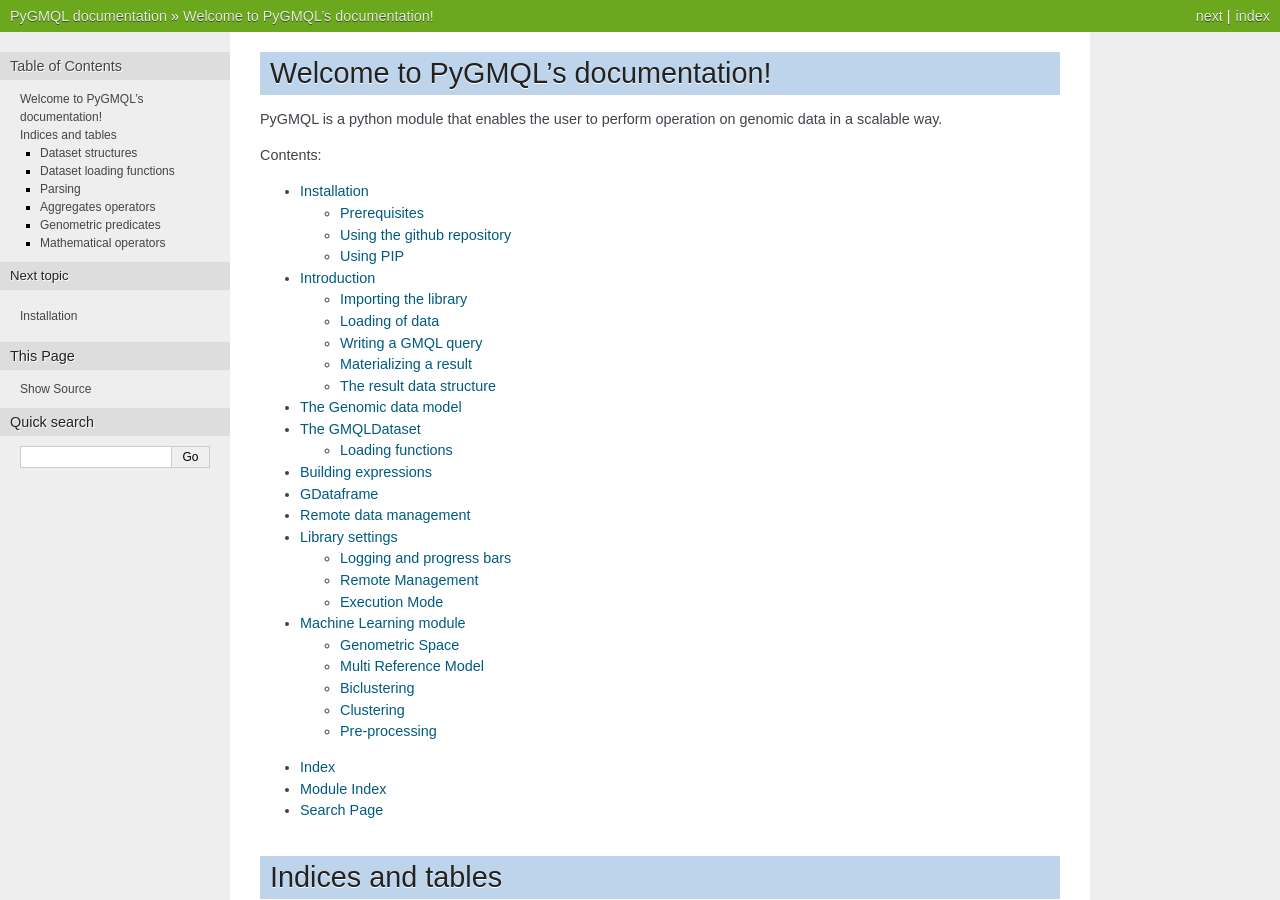
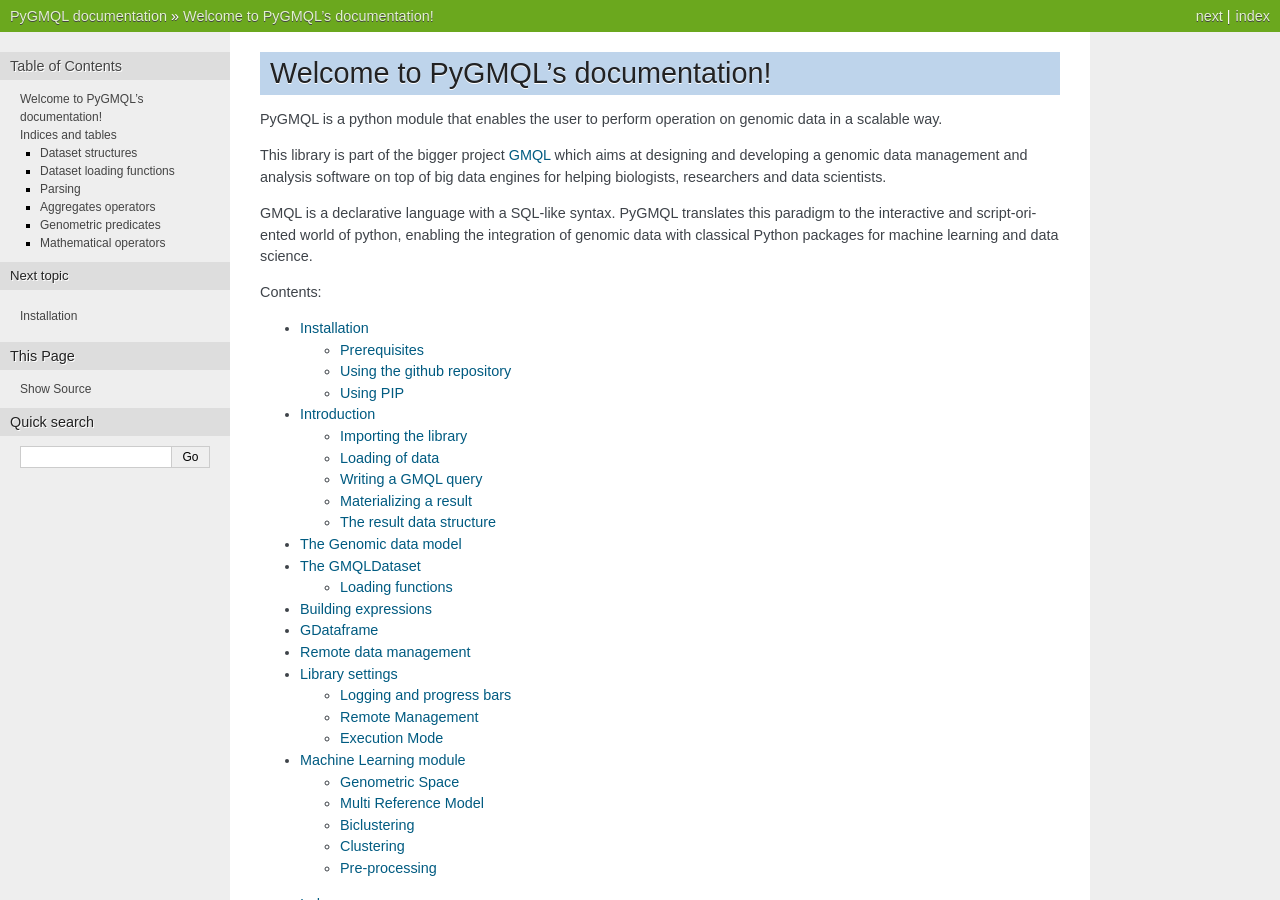
Before and after one commit to DEIB-GECO/PyGMQL, a Sphinx documentation site: the page built from doc/source/index.rst, in a window 1280 px wide and 900 px high. Built offline with Sphinx 7.4.7, drawn with Linux system fonts in a browser that asks for light colours.

Commit message:
added little introduction

```diff
--- a/doc/source/index.rst
+++ b/doc/source/index.rst
@@ -6,6 +6,14 @@
 Welcome to PyGMQL's documentation!
 ==================================
 PyGMQL is a python module that enables the user to perform operation on genomic data in a scalable way.
+
+This library is part of the bigger project `GMQL <http://www.bioinformatics.deib.polimi.it/genomic_computing/>`_
+which aims at designing and developing a genomic data management and analysis software on top of
+big data engines for helping biologists, researchers and data scientists.
+
+GMQL is a declarative language with a SQL-like syntax. PyGMQL translates this paradigm to the
+interactive and script-oriented world of python, enabling the integration of genomic data with
+classical Python packages for machine learning and data science.
 
 .. toctree::
    :maxdepth: 2
```
